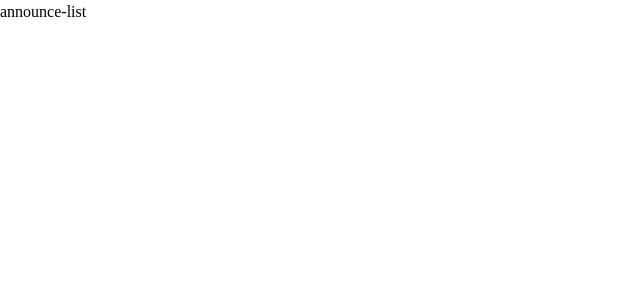
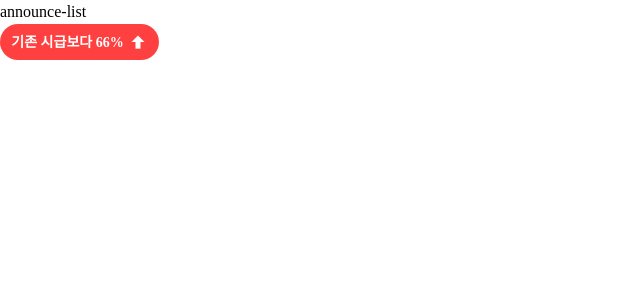
Before and after one commit to 902z/gheupPAY, a Next.js app: page /announce-list in a window 1280 px wide. Shown: the top 300 px of the page, without its empty margins (0-640 px from the left). Built offline with nearby package versions, Linux system fonts and the light colour scheme; a web font is replaced by a local one.

Commit message:
✨ feat: 시급퍼센트에 따른 라벨 컴포넌트 구현

```diff
--- /dev/null
+++ b/_util/percent-calculator.ts
@@ -0,0 +1,3 @@
+export const percentCalculator = (hourlyRate: number) => {
+  return Math.round((9860 / hourlyRate) * 100);
+};
--- a/app/(route)/(alba)/announce-list/page.tsx
+++ b/app/(route)/(alba)/announce-list/page.tsx
@@ -1,5 +1,13 @@
+import { percentCalculator } from "@/_util/percent-calculator";
+import LabelHourlyRate from "@/app/components/label-hourly-rate";
 import React from "react";
 
 export default function page() {
-  return <div>announce-list</div>;
+  const priceExample = 15000;
+  return (
+    <div>
+      announce-list
+      <LabelHourlyRate percent={percentCalculator(priceExample)} />
+    </div>
+  );
 }
--- a/app/components/label-hourly-rate/index.tsx
+++ b/app/components/label-hourly-rate/index.tsx
@@ -1,5 +1,26 @@
+import Image from "next/image";
 import React from "react";
+import arrowUpRed40 from "@/public/icons/arrow-up-red-40.png";
+import arrowUpWhite from "@/public/icons/arrow-up-white.png";
 
-export default function index() {
-  return <div></div>;
+export default function LabelHourlyRate({ percent }: { percent: number }) {
+  const getColorByPercentage = (percent: number) => {
+    if (percent >= 50) return "md:bg-red-40";
+    if (percent >= 30) return "md:bg-red-30";
+    if (percent >= 0) return "md:bg-red-20";
+  };
+
+  const bgColor = getColorByPercentage(percent);
+
+  return (
+    <div
+      className={`flex items-center bg-white text-s text-primary ${bgColor} md:h-[36px] md:w-[159px] md:justify-center md:rounded-3xl md:p-2 md:text-white`}
+    >
+      <p className="md:font-bold md:text-m">기존 시급보다 {percent}%</p>
+      <picture className="pl-1">
+        <source srcSet={arrowUpRed40.src} media="(max-width: 768px)" width={16} height={16} />
+        <Image src={arrowUpWhite} alt="" width={20} height={20} />
+      </picture>
+    </div>
+  );
 }
```
